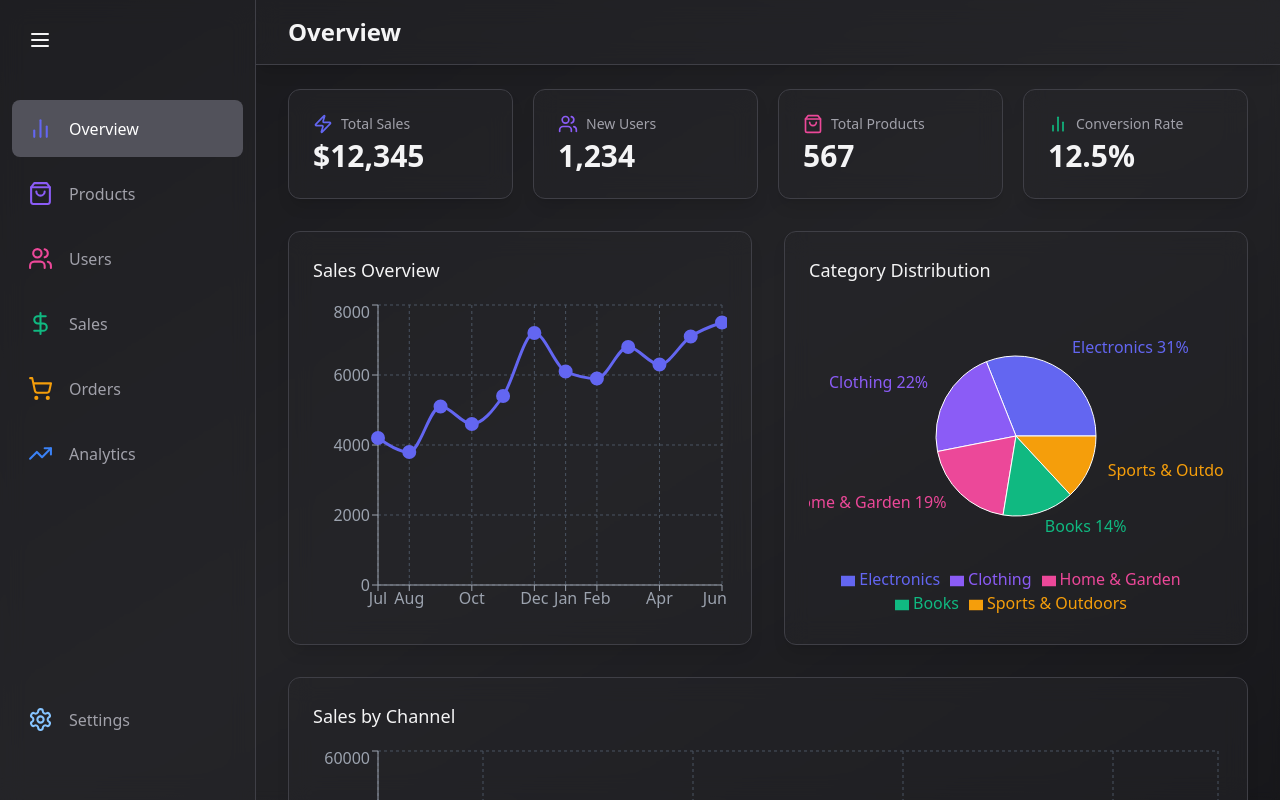
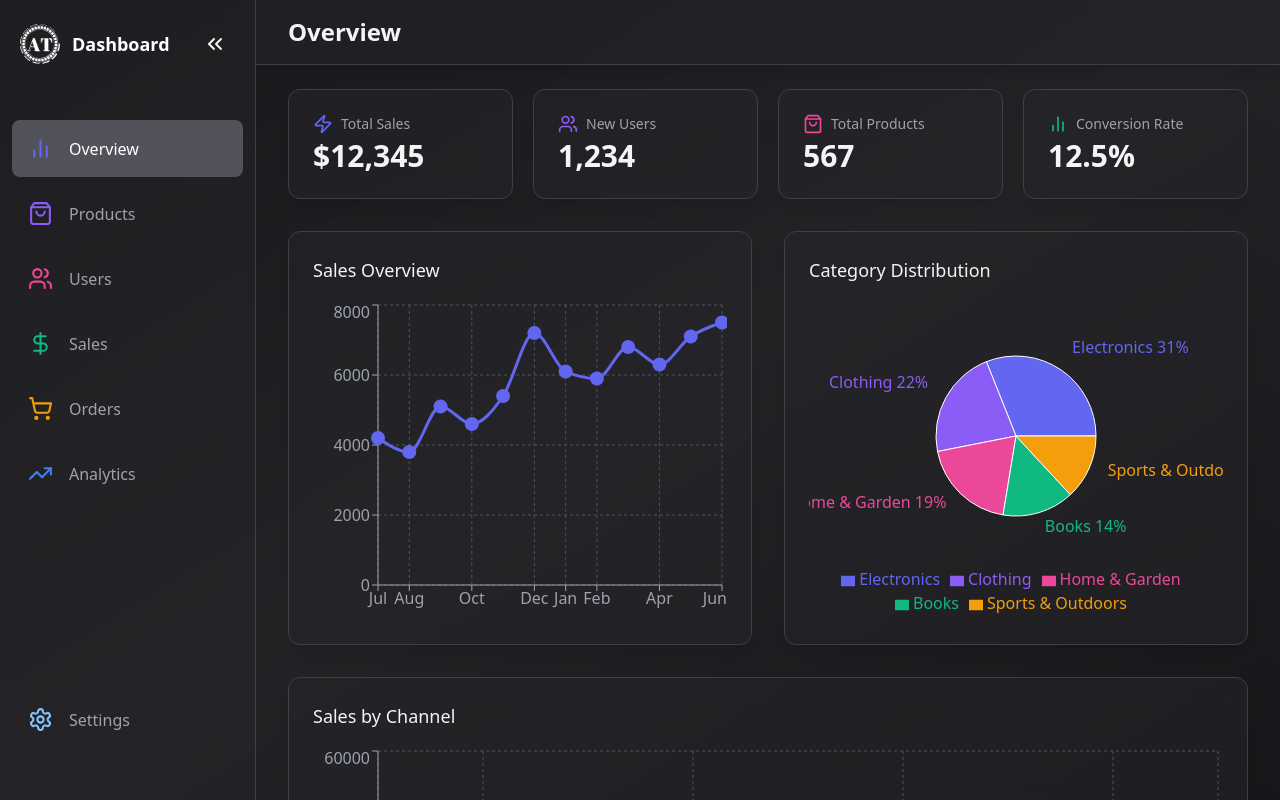
Before and after one commit to andytech01/admin-dashboard-template, a React (Vite) app: page / in a window 1280 px wide. Built offline with nearby package versions, Linux system fonts and the light colour scheme.

Commit message:
add animation to the Sidebar

```diff
--- a/src/components/common/Sidebar.jsx
+++ b/src/components/common/Sidebar.jsx
@@ -1,7 +1,8 @@
 import {
   BarChart2,
   DollarSign,
-  Menu,
+  ChevronsLeft,
+  ChevronsRight,
   Settings,
   ShoppingBag,
   ShoppingCart,
@@ -37,17 +38,57 @@ const Sidebar = () => {
       }`}
       animate={{ width: isSidebarOpen ? 256 : 80 }}
     >
-      <div className="h-full bg-zinc-800 bg-opacity-50 backdrop-blur-md p-3 flex flex-col border-r border-zinc-700">
+      <div className="h-full bg-zinc-800 bg-opacity-50 backdrop-blur-md p-3 pt-6 flex flex-col border-r border-zinc-700">
+        <div className="relative flex items-center justify-between">
+          {/* Logo */}
+          <AnimatePresence mode="wait">
+            {isSidebarOpen && (
+              <motion.div
+                initial={{ opacity: 0, x: -10 }}
+                animate={{ opacity: 1, x: 0 }}
+                exit={{ opacity: 0, x: -10 }}
+                transition={{
+                  duration: 0.3,
+                  ease: "easeInOut",
+                  delay: 0.4,
+                }}
+                className="flex items-center pl-2"
+              >
+                <img
+                  src="/logo-white.svg"
+                  alt="Logo"
+                  className="w-10 h-10 mr-3"
+                />
+                <span className="text-white text-lg font-bold">Dashboard</span>
+              </motion.div>
+            )}
+          </AnimatePresence>
+
+          {/* Menu Icon */}
           <motion.button
             whileHover={{ scale: 1.1 }}
             whileTap={{ scale: 0.9 }}
             onClick={() => setIsSidebarOpen(!isSidebarOpen)}
-          className="p-4 rounded-full hover:bg-zinc-700 transition-colors max-w-fit"
+            className={`absolute right-0 p-4 rounded-full hover:bg-zinc-700 transition-colors max-w-fit ${
+              isSidebarOpen ? "" : "-top-2"
+            }`}
           >
-          <Menu size={24} />
+            <motion.div
+              animate={{
+                rotate: isSidebarOpen ? 180 : 0,
+              }}
+              transition={{ duration: 0.3, ease: "easeInOut", delay: 0.1 }}
+            >
+              <ChevronsRight size={24} />
+            </motion.div>
           </motion.button>
+        </div>
 
-        <nav className="mt-8 mb-8 flex-grow flex flex-col justify-between">
+        <nav
+          className={`${
+            isSidebarOpen ? "mt-14" : "mt-20"
+          } mb-8 flex-grow flex flex-col justify-between`}
+        >
           <div>
             {SIDEBAR_ITEMS.map((item) => (
               <Link key={item.href} to={item.href}>
```
Also changed, not shown: public/logo-white.svg (added). Lines whose indentation alone changed are shown as unchanged.
